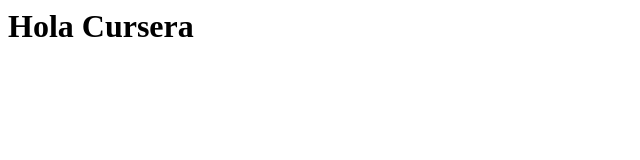
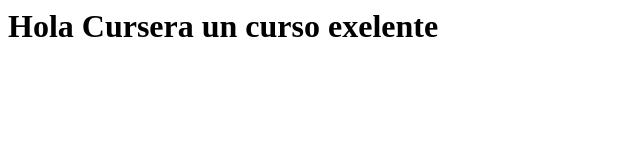
Before and after one commit to StevenCalero/coursera-test, a plain HTML site: page site/index.html in a window 1280 px wide. Shown: the whole page, without its empty margins (0-640 px from the left). Drawn offline with Linux system fonts and the light colour scheme.

Commit message:
agregamos un pequeño cambio

```diff
--- a/site/index.html
+++ b/site/index.html
@@ -3,6 +3,6 @@
     <title>Hola Cursera</title>
 </head>
 <body>
-    <h1>Hola Cursera</h1>
+    <h1>Hola Cursera un curso exelente</h1>
 </body>
 </html>
```
